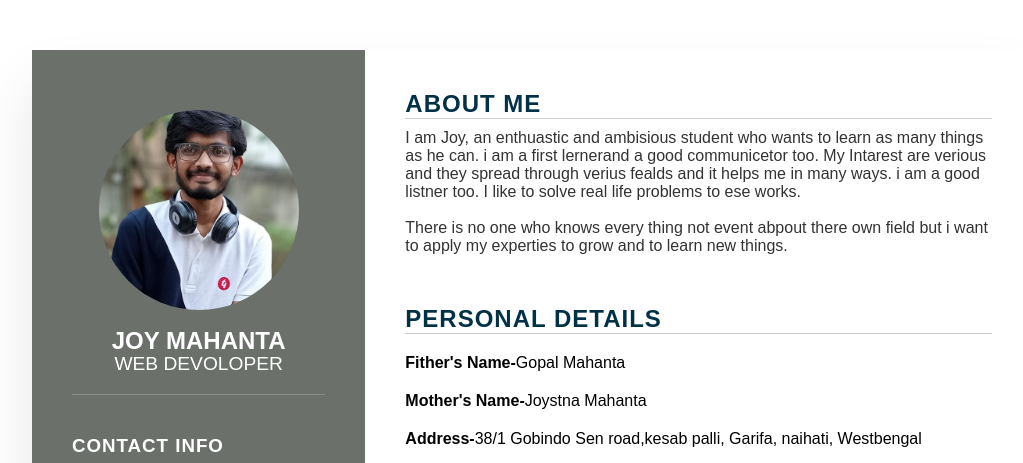
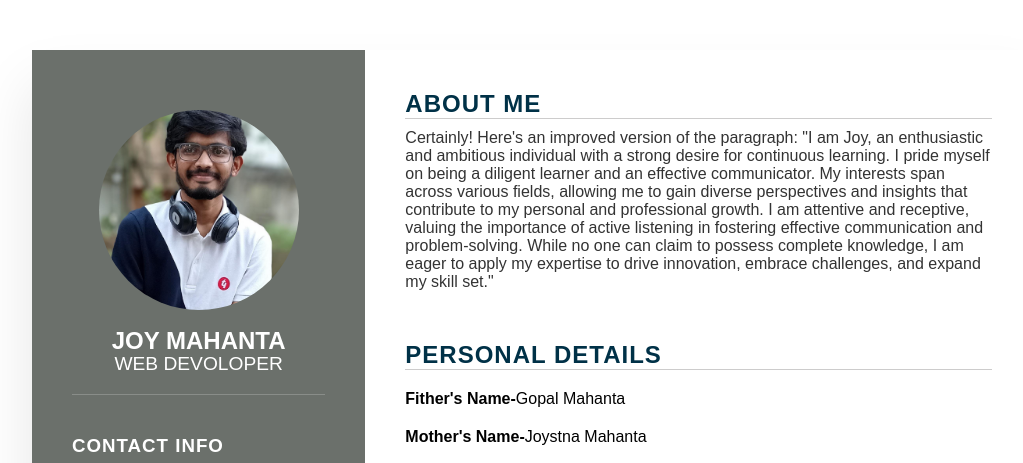
Before and after one commit to Joymahanta/resume, a plain HTML site: page index.html in a window 1280 px wide. Shown: the top 463 px of the page, without its empty margins (108-1131 px from the left). Drawn offline with Linux system fonts and the light colour scheme.

Commit message:
Update index.html

```diff
--- a/index.html
+++ b/index.html
@@ -101,11 +101,9 @@
         <div class="right">
             <div class="about">
                 <h2 id="title">About Me</h2>
-                <p>I am Joy, an enthuastic and ambisious student who wants to learn as many things as he can. i am a
-                    first lernerand a good communicetor too. My Intarest are verious and they spread through verius
-                    fealds and it helps me in many ways. i am a good listner too. I like to solve real life problems to
-                    ese works.<br><br>There is no one who knows every thing not event abpout there own field but i want
-                    to apply my experties to grow and to learn new things.</p>
+                <p>Certainly! Here's an improved version of the paragraph:
+
+"I am Joy, an enthusiastic and ambitious individual with a strong desire for continuous learning. I pride myself on being a diligent learner and an effective communicator. My interests span across various fields, allowing me to gain diverse perspectives and insights that contribute to my personal and professional growth. I am attentive and receptive, valuing the importance of active listening in fostering effective communication and problem-solving. While no one can claim to possess complete knowledge, I am eager to apply my expertise to drive innovation, embrace challenges, and expand my skill set."</p>
             </div>
 
             <div class="about">
```
